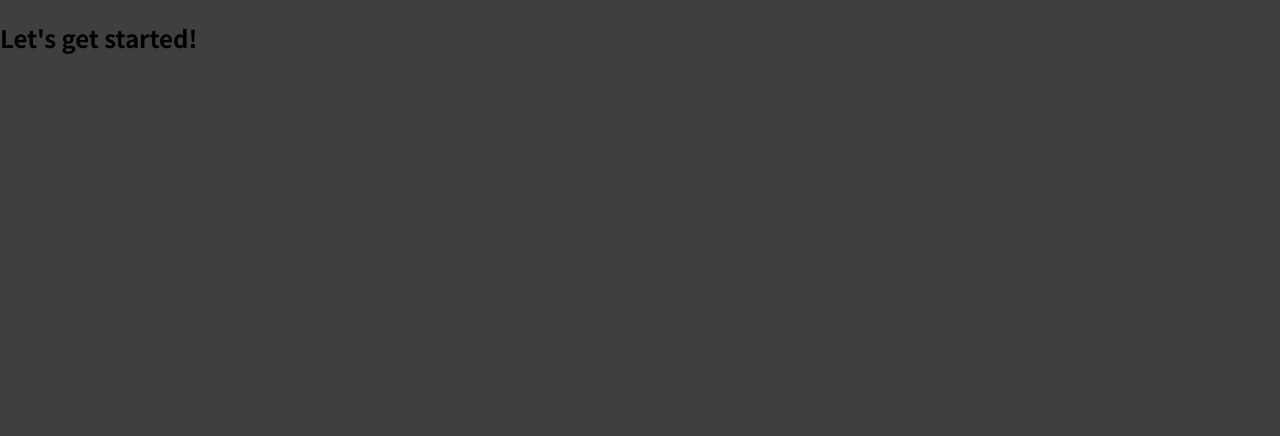
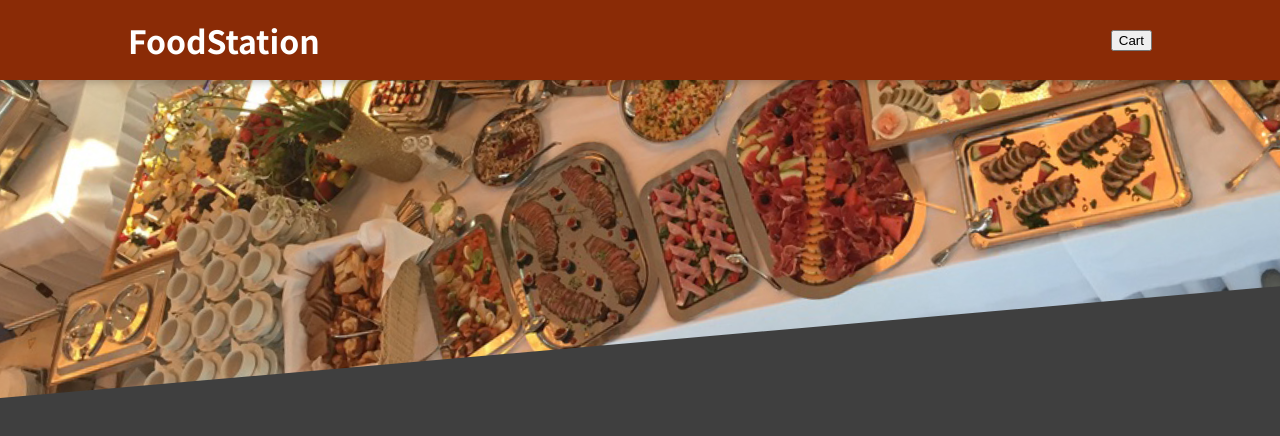
Before and after one commit to GxbrielZ/FoodOrderApp, a React (Create React App) app: page / in a window 1280 px wide. Shown: the top 436 px of the page. Built offline with nearby package versions, Linux system fonts and the light colour scheme.

Commit message:
Added Header component

```diff
--- a/src/App.js
+++ b/src/App.js
@@ -1,8 +1,11 @@
+import React from "react";
+import Header from "./components/Layout/Header";
+
 function App() {
   return (
-    <div>
-      <h2>Let's get started!</h2>
-    </div>
+    <React.Fragment>
+      <Header />
+    </React.Fragment>
   );
 }
 
--- /dev/null
+++ b/src/components/Layout/Header.js
@@ -0,0 +1,17 @@
+import React from "react";
+import classes from './Header.module.css';
+import mealsImage from '../../assets/meals.jpg';
+
+const Header = props => {
+    return <React.Fragment>
+        <header className={classes.header}>
+            <h1>FoodStation</h1>
+            <button>Cart</button>
+        </header>
+        <div className={classes['main-image']}>
+            <img src={mealsImage} alt="A table full of food" />
+        </div>
+    </React.Fragment>
+};
+
+export default Header;
--- /dev/null
+++ b/src/components/Layout/Header.module.css
@@ -0,0 +1,29 @@
+.header {
+    position: fixed;
+    top: 0;
+    left: 0;
+    width: 100%;
+    height: 5rem;
+    background-color: #8a2b06;
+    color: white;
+    display: flex;
+    justify-content: space-between;
+    align-items: center;
+    padding: 0 10%;
+    box-shadow: 0 2px 8px rgba(0, 0, 0, 0.25);
+    z-index: 10;
+}
+
+.main-image {
+    width: 100%;
+    height: 25rem;
+    z-index: 0;
+    overflow: hidden;
+}
+
+.main-image img {
+    width: 110%;
+    height: 100%;
+    object-fit: cover;
+    transform: rotateZ(-5deg) translateY(-4rem) translateX(-1rem);
+}
```
Also changed, not shown: src/assets/meals.jpg (added).
